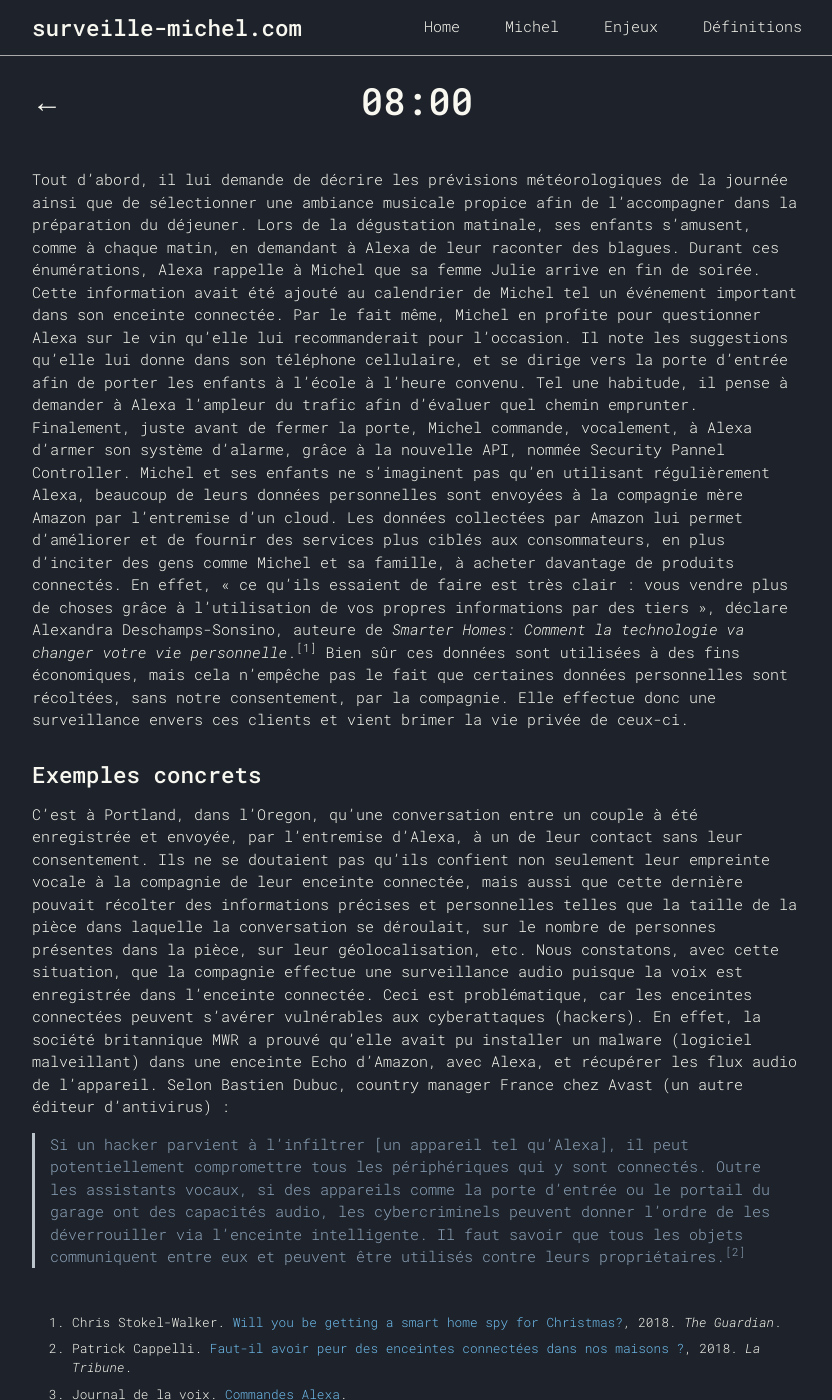
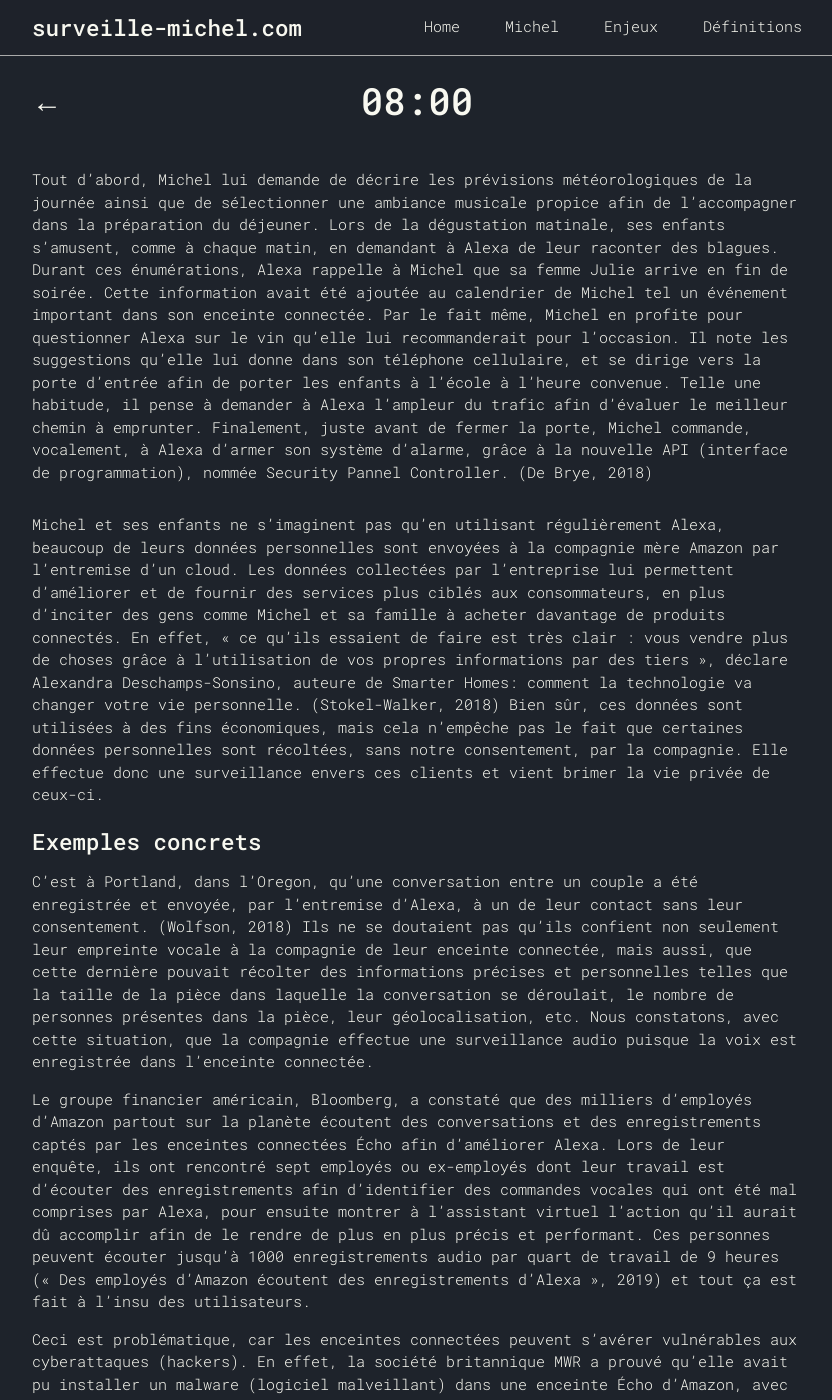
Before and after one commit to mwanheda/michel, a Jekyll site: the page built from _steps/0800.md, in a window 1280 px wide and 1400 px high. Shown: the whole window, without its empty margins (223-1055 px from the left). Built offline with Jekyll 4.4.1, drawn with Linux system fonts in a browser that asks for light colours; some of the changed text lies outside the part shown.

Commit message:
Update 0800.md

```diff
--- a/_steps/0800.md
+++ b/_steps/0800.md
@@ -42,13 +42,17 @@
 permalink: /0800
 ---
 
-Tout d’abord, il lui demande de décrire les prévisions météorologiques de la journée ainsi que de sélectionner une ambiance musicale propice afin de l'accompagner dans la préparation du déjeuner. Lors de la dégustation matinale, ses enfants s'amusent, comme à chaque matin, en demandant à Alexa de leur raconter des blagues. Durant ces énumérations, Alexa rappelle à Michel que sa femme Julie arrive en fin de soirée. Cette information avait été ajouté au calendrier de Michel tel un événement important dans son enceinte connectée.
-Par le fait même, Michel en profite pour questionner Alexa sur le vin qu’elle lui recommanderait pour l’occasion. Il note les suggestions qu’elle lui donne dans son téléphone cellulaire, et se dirige vers la porte d’entrée afin de porter les enfants à l’école à l’heure convenu. Tel une habitude, il pense à demander à Alexa l’ampleur du trafic afin d’évaluer quel chemin emprunter. Finalement, juste avant de fermer la porte, Michel commande, vocalement, à Alexa d'armer son système d’alarme, grâce à la nouvelle API, nommée Security Pannel Controller.
-Michel et ses enfants ne s’imaginent pas qu’en utilisant régulièrement Alexa, beaucoup de leurs données personnelles sont envoyées à la compagnie mère Amazon par l’entremise d’un cloud. Les données collectées par Amazon lui permet d’améliorer et de fournir des services plus ciblés aux consommateurs, en plus d’inciter des gens comme Michel et sa famille, à acheter davantage de produits connectés. En effet, « ce qu'ils essaient de faire est très clair : vous vendre plus de choses grâce à l'utilisation de vos propres informations par des tiers », déclare Alexandra Deschamps-Sonsino, auteure de _Smarter Homes: Comment la technologie va changer votre vie personnelle_.<sup>[1]</sup> Bien sûr ces données sont utilisées à des fins économiques, mais cela n’empêche pas le fait que certaines données personnelles sont récoltées, sans notre consentement, par la compagnie. Elle effectue donc une surveillance envers ces clients et vient brimer la vie privée de ceux-ci.
+Tout d’abord, Michel lui demande de décrire les prévisions météorologiques de la journée ainsi que de sélectionner une ambiance musicale propice afin de l'accompagner dans la préparation du déjeuner. Lors de la dégustation matinale, ses enfants s'amusent, comme à chaque matin, en demandant à Alexa de leur raconter des blagues. Durant ces énumérations, Alexa rappelle à Michel que sa femme Julie arrive en fin de soirée. Cette information avait été ajoutée au calendrier de Michel tel un événement important dans son enceinte connectée.
+Par le fait même, Michel en profite pour questionner Alexa sur le vin qu’elle lui recommanderait pour l’occasion. Il note les suggestions qu’elle lui donne dans son téléphone cellulaire, et se dirige vers la porte d’entrée afin de porter les enfants à l’école à l’heure convenue. Telle une habitude, il pense à demander à Alexa l’ampleur du trafic afin d’évaluer le meilleur chemin à emprunter. Finalement, juste avant de fermer la porte, Michel commande, vocalement, à Alexa d'armer son système d’alarme, grâce à la nouvelle API (interface de programmation), nommée Security Pannel Controller. (De Brye, 2018)
+
+Michel et ses enfants ne s’imaginent pas qu’en utilisant régulièrement Alexa, beaucoup de leurs données personnelles sont envoyées à la compagnie mère Amazon par l’entremise d’un cloud. Les données collectées par l’entreprise lui permettent d’améliorer et de fournir des services plus ciblés aux consommateurs, en plus d’inciter des gens comme Michel et sa famille à acheter davantage de produits connectés. En effet, « ce qu'ils essaient de faire est très clair : vous vendre plus de choses grâce à l'utilisation de vos propres informations par des tiers », déclare Alexandra Deschamps-Sonsino, auteure de Smarter Homes: comment la technologie va changer votre vie personnelle. (Stokel-Walker, 2018) Bien sûr, ces données sont utilisées à des fins économiques, mais cela n’empêche pas le fait que certaines données personnelles sont récoltées, sans notre consentement, par la compagnie. Elle effectue donc une surveillance envers ces clients et vient brimer la vie privée de ceux-ci.
 
 ## Exemples concrets
 
-C’est à Portland, dans l’Oregon, qu’une conversation entre un couple à été enregistrée et envoyée, par l’entremise d’Alexa, à un de leur contact sans leur consentement. Ils ne se doutaient pas qu’ils confient non seulement leur empreinte vocale à la compagnie de leur enceinte connectée, mais aussi que cette dernière pouvait récolter des informations précises et personnelles telles que la taille de la pièce dans laquelle la conversation se déroulait, sur le nombre de personnes présentes dans la pièce, sur leur géolocalisation, etc. Nous constatons, avec cette situation, que la compagnie effectue une surveillance audio puisque la voix est enregistrée dans l’enceinte connectée.
-Ceci est problématique, car les enceintes connectées peuvent s’avérer vulnérables aux cyberattaques (hackers). En effet, la société britannique MWR a prouvé qu'elle avait pu installer un malware (logiciel malveillant) dans une enceinte Echo d'Amazon, avec Alexa, et récupérer les flux audio de l’appareil. Selon Bastien Dubuc, country manager France chez Avast (un autre éditeur d'antivirus) :
+C’est à Portland, dans l’Oregon, qu’une conversation entre un couple a été enregistrée et envoyée, par l’entremise d’Alexa, à un de leur contact sans leur consentement. (Wolfson, 2018) Ils ne se doutaient pas qu’ils confient non seulement leur empreinte vocale à la compagnie de leur enceinte connectée, mais aussi, que cette dernière pouvait récolter des informations précises et personnelles telles que la taille de la pièce dans laquelle la conversation se déroulait, le nombre de personnes présentes dans la pièce, leur géolocalisation, etc. Nous constatons, avec cette situation, que la compagnie effectue une surveillance audio puisque la voix est enregistrée dans l’enceinte connectée.
+
+Le groupe financier américain, Bloomberg, a constaté que des milliers d'employés d'Amazon partout sur la planète écoutent des conversations et des enregistrements captés par les enceintes connectées Écho afin d'améliorer Alexa. Lors de leur enquête, ils ont rencontré sept employés ou ex-employés dont leur travail est d’écouter des enregistrements afin d’identifier des commandes vocales qui ont été mal comprises par Alexa, pour ensuite montrer à l’assistant virtuel l’action qu’il aurait dû accomplir afin de le rendre de plus en plus précis et performant. Ces personnes peuvent écouter jusqu’à 1000 enregistrements audio par quart de travail de 9 heures (« Des employés d’Amazon écoutent des enregistrements d’Alexa », 2019) et tout ça est fait à l’insu des utilisateurs.
+
+Ceci est problématique, car les enceintes connectées peuvent s’avérer vulnérables aux cyberattaques (hackers). En effet, la société britannique MWR a prouvé qu'elle avait pu installer un malware (logiciel malveillant) dans une enceinte Écho d'Amazon, avec Alexa, et récupérer les flux audios de l’appareil. Selon Bastien Dubuc, country manager France chez Avast (un autre éditeur d'antivirus) :
 
 > Si un hacker parvient à l'infiltrer [un appareil tel qu’Alexa], il peut potentiellement compromettre tous les périphériques qui y sont connectés. Outre les assistants vocaux, si des appareils comme la porte d'entrée ou le portail du garage ont des capacités audio, les cybercriminels peuvent donner l'ordre de les déverrouiller via l'enceinte intelligente. Il faut savoir que tous les objets communiquent entre eux et peuvent être utilisés contre leurs propriétaires.<sup>[2]</sup>
```
